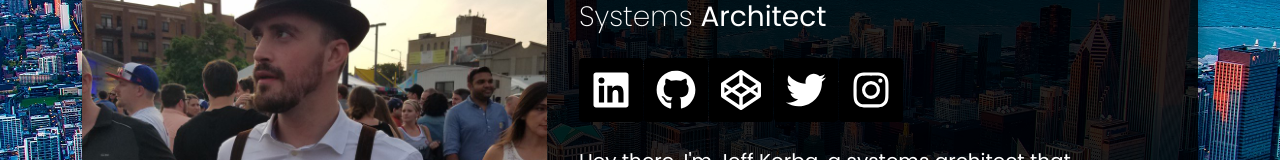
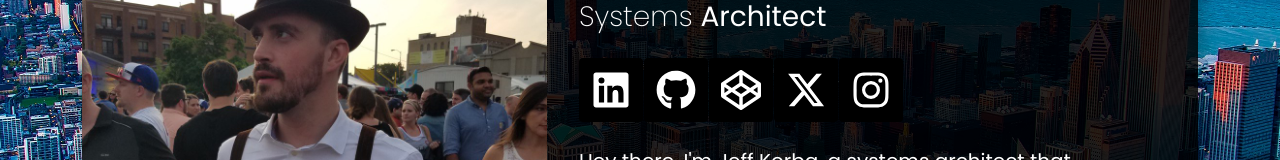
Before and after one commit to jeffkorba/jeffkorba.com-vuejs, a Vue app: page / in a window 1280 px wide. Shown: the part 241-401 px from the top of the page. Built offline with nearby package versions, Linux system fonts and the light colour scheme.

Commit message:
Updated Node Dependencies; Fixed Twitter/X Icon and Updated URL

```diff
--- a/src/views/Pages/Home.vue
+++ b/src/views/Pages/Home.vue
@@ -12,7 +12,7 @@
 			<li><a href="https://www.linkedin.com/in/jeffkorba" target="_blank"><FontAwesomeIcon :icon="faLinkedin" size="2x" /></a></li>
 			<li><a href="https://github.com/jeffkorba" target="_blank"><FontAwesomeIcon :icon="faGithub" size="2x" /></a></li>
 			<li><a href="https://codepen.io/jeffkorba" target="_blank"><FontAwesomeIcon :icon="faCodepen" size="2x" /></a></li>
-			<li><a href="https://twitter.com/jeffkorba" target="_blank"><FontAwesomeIcon :icon="faTwitter" size="2x" /></a></li>
+			<li><a href="https://x.com/jeffkorba" target="_blank"><FontAwesomeIcon :icon="faXTwitter" size="2x" /></a></li>
 			<li><a href="https://www.instagram.com/jeffkorba" target="_blank"><FontAwesomeIcon :icon="faInstagram" size="2x" /></a></li>
 		</ul>
 
@@ -35,7 +35,7 @@
 
 <script setup>
 import { FontAwesomeIcon } from '@fortawesome/vue-fontawesome';
-import { faLinkedin, faGithub, faCodepen, faTwitter, faInstagram } from '@fortawesome/free-brands-svg-icons';
+import { faLinkedin, faGithub, faCodepen, faInstagram, faXTwitter } from '@fortawesome/free-brands-svg-icons';
 </script>
 
 <style lang="scss" scoped>
```
Also changed, not shown: 1 other file (tests, documents, lock files or other folders).
